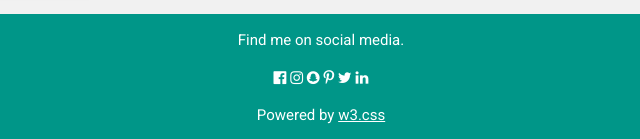
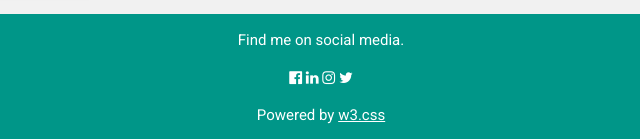
Before and after one commit to rajgopav/rajgopav.github.io, a plain HTML site: page index.html in a window 1280 px wide. Shown: the part 1171-1310 px from the top of the page, 319-959 px from the left. Drawn offline with nearby package versions, Linux system fonts and the light colour scheme.

Commit message:
"09/18/2017"

```diff
--- a/index.html
+++ b/index.html
@@ -24,7 +24,7 @@ html,body,h1,h2,h3,h4,h5,h6 {font-family: "Roboto", sans-serif}
         <div class="w3-display-container">
           <img src="image.jpg" style="width:100%" alt="Avatar">
           <div class="w3-display-bottomleft w3-container w3-text-black">
-            <h2>Varun Rajgopal</h2>
+            <h2 font-color="white">Varun Rajgopal</h2>
           </div>
         </div>
         <div class="w3-container">
@@ -125,12 +125,10 @@ html,body,h1,h2,h3,h4,h5,h6 {font-family: "Roboto", sans-serif}
 
 <footer class="w3-container w3-teal w3-center w3-margin-top">
   <p>Find me on social media.</p>
-  <i class="fa fa-facebook-official w3-hover-opacity"></i>
+  <i class="fa fa-facebook-official w3-hover-opacity"><a href="https://www.facebook.com/varun.rajgopal"></a></i>
+  <i class="fa fa-linkedin w3-hover-opacity"><a href="https://www.linkedin.com/in/varun5300"></a></i>
   <i class="fa fa-instagram w3-hover-opacity"></i>
-  <i class="fa fa-snapchat w3-hover-opacity"></i>
-  <i class="fa fa-pinterest-p w3-hover-opacity"></i>
   <i class="fa fa-twitter w3-hover-opacity"></i>
-  <i class="fa fa-linkedin w3-hover-opacity"></i>
   <p>Powered by <a href="https://www.w3schools.com/w3css/default.asp" target="_blank">w3.css</a></p>
 </footer>
 
```
